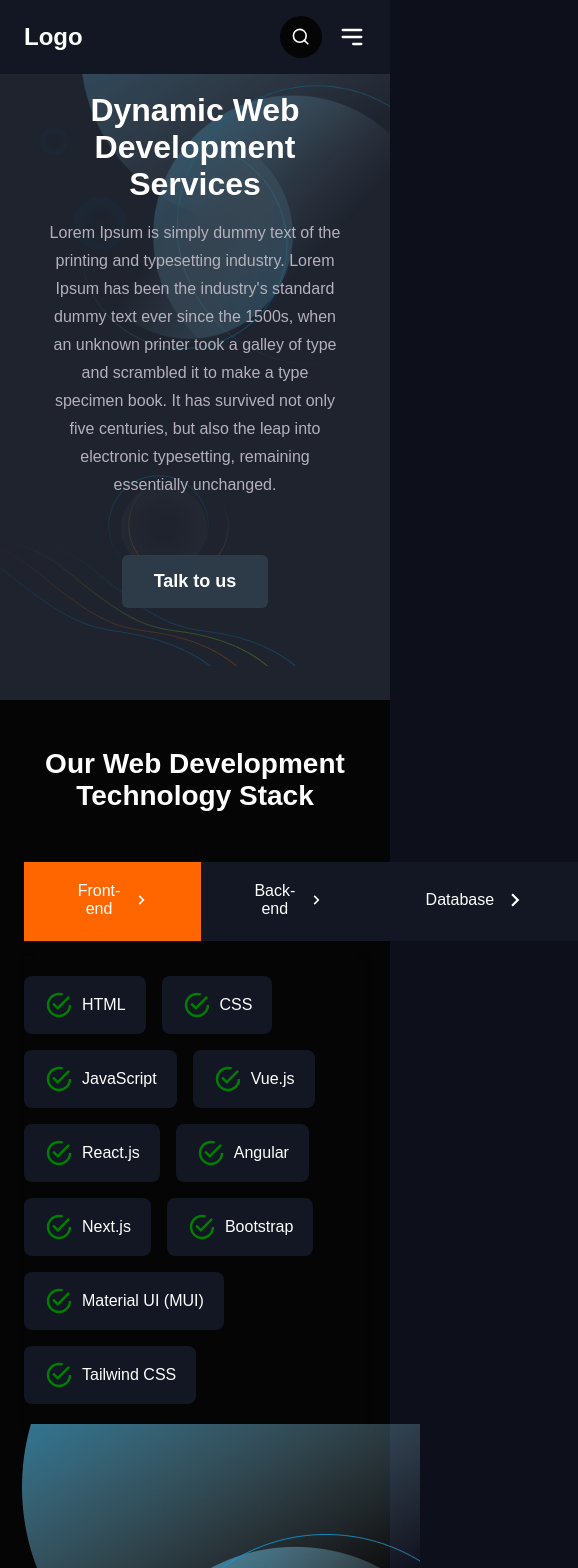
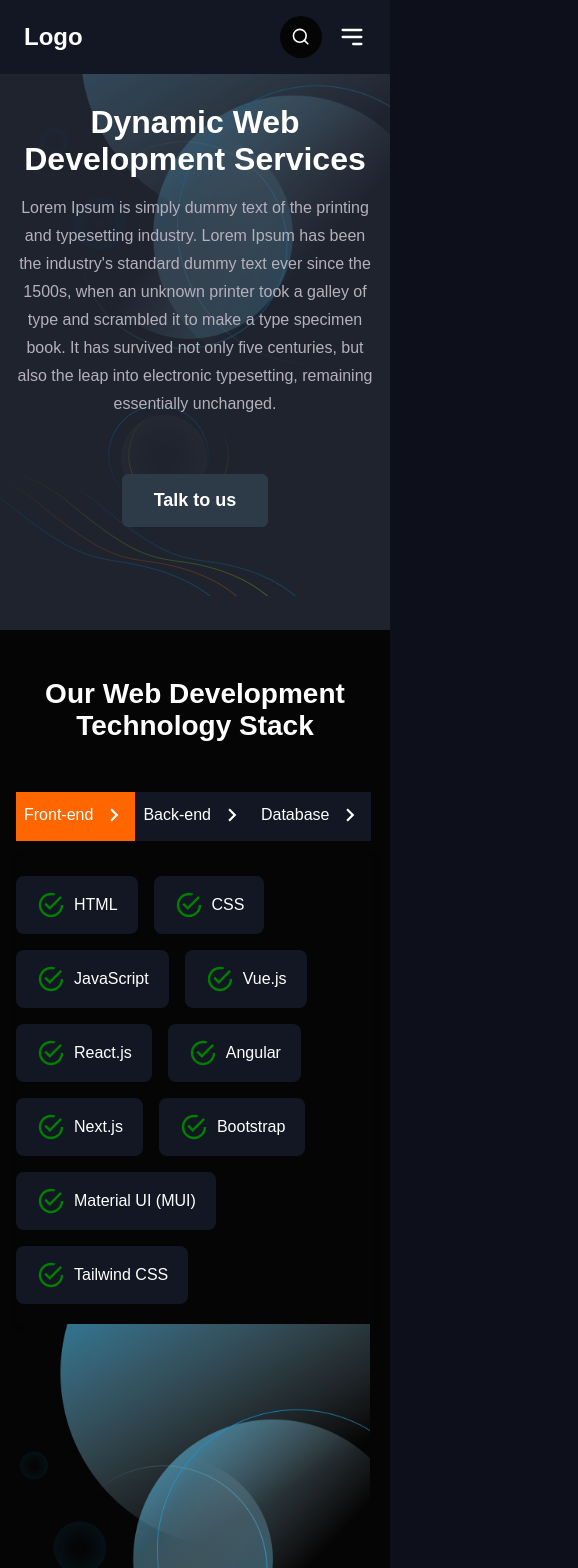
Before and after one commit to magicchat-core/powermetica, a Next.js app: page /website-development in a window 390 px wide. Shown: the top 1568 px of the page, 578 px wide, since content can reach past the window. Built offline with nearby package versions, Linux system fonts and the light colour scheme.

Commit message:
add css for small size mobile view

```diff
--- a/src/Components/Navbar.module.css
+++ b/src/Components/Navbar.module.css
@@ -265,3 +265,9 @@
   }
 
 }
+
+@media (max-width: 470px) {
+  .searchInput {
+    width: 200px;
+  }
+}
--- a/src/Components/datingApp-components/CustDatingApp.module.css
+++ b/src/Components/datingApp-components/CustDatingApp.module.css
@@ -138,3 +138,9 @@
     width: 400px;
   }
 }
+
+@media (max-width: 470px) {
+  .custom-dating-list img {
+    width: 360px;
+  }
+}
--- a/src/Components/webSite-dev-components/Banner.module.css
+++ b/src/Components/webSite-dev-components/Banner.module.css
@@ -100,7 +100,11 @@
 
 @media (max-width: 470px) {
   .banner {
-    padding: 3rem;
-    height: 700px;
+    padding: 1rem;
+    height: 630px;
   }
+  /* .title {
+    font-size: 1.8rem;
+    border: 2px solid red;
+  } */
 }
--- a/src/Components/webSite-dev-components/Tabs.module.css
+++ b/src/Components/webSite-dev-components/Tabs.module.css
@@ -97,3 +97,15 @@
   }
 
 }
+
+
+@media (max-width: 470px) {
+  .tabButton{
+    padding: 10px 8px;
+    font-weight: 500;
+  }
+.imageWrapper img{
+    width: 350px;
+  }
+
+}
--- a/src/app/technology/technology.module.css
+++ b/src/app/technology/technology.module.css
@@ -1,47 +1,7 @@
-.tabWrap {
-  background: var(--dark-text);
-  display: flex;
-  align-items: center;
-  justify-content: space-between;
-  padding: 0 8rem;
-}
-
-.cardWrap {
-  display: flex;
-  flex-direction: column;
-  padding: 3rem 8rem;
-}
-.cardsHeading {
-  margin: auto;
-  text-align: center;
-  width: 100%;
-  max-width: 800px;
-}
-.cardsHeading h2 {
-  font-size: 32px;
-  font-weight: 600;
-  margin-bottom: 20px;
-}
-.description {
-  font-size: 1.25rem;
-  margin-bottom: 3.5rem;
-  line-height: 28px;
-  color: var(--subSecondary-text);
-}
-.allCards{
-  display: flex;
-  flex-wrap: wrap;
-  gap: 40px;
-  justify-content: space-between;
-}
-
-
-
 .addresswrapper {
   position: relative;
   width: 100%;
   height: 80vh;
-  /* overflow: hidden; */
 }
 
 .bgImage {
@@ -161,4 +121,24 @@
     width: 100%;
     margin-right: 0;
   }
+  .addresswrapper {
+    height: 100vh;
+  }
 }
+
+
+@media (max-width: 470px) {
+  .infoCard {
+    padding: 2rem;
+  }
+  .icon {
+    font-size: 20px;
+    margin-left: 10px;
+  }
+}
+
+@media (max-width: 368px) {
+  .addresswrapper {
+    height: 1100px;
+  }
+}
--- a/src/app/website-development/webdev.module.css
+++ b/src/app/website-development/webdev.module.css
@@ -64,3 +64,11 @@
     padding: 3rem 1.5rem;
   }
 }
+
+@media (max-width: 470px) {
+  .tabWrap {
+    padding: 3rem 1rem;
+    flex-direction: column;
+  }
+
+}
```
Also changed, not shown: src/Components/datingApp-components/TimeTested.module.css (+14 -0 lines), src/Components/technology_page/ChooesTech.module.css (+7 -0 lines), src/Components/technology_page/ContactForm.module.css (+14 -0 lines), src/Components/technology_page/TechnCards.module.css (+7 -0 lines).
